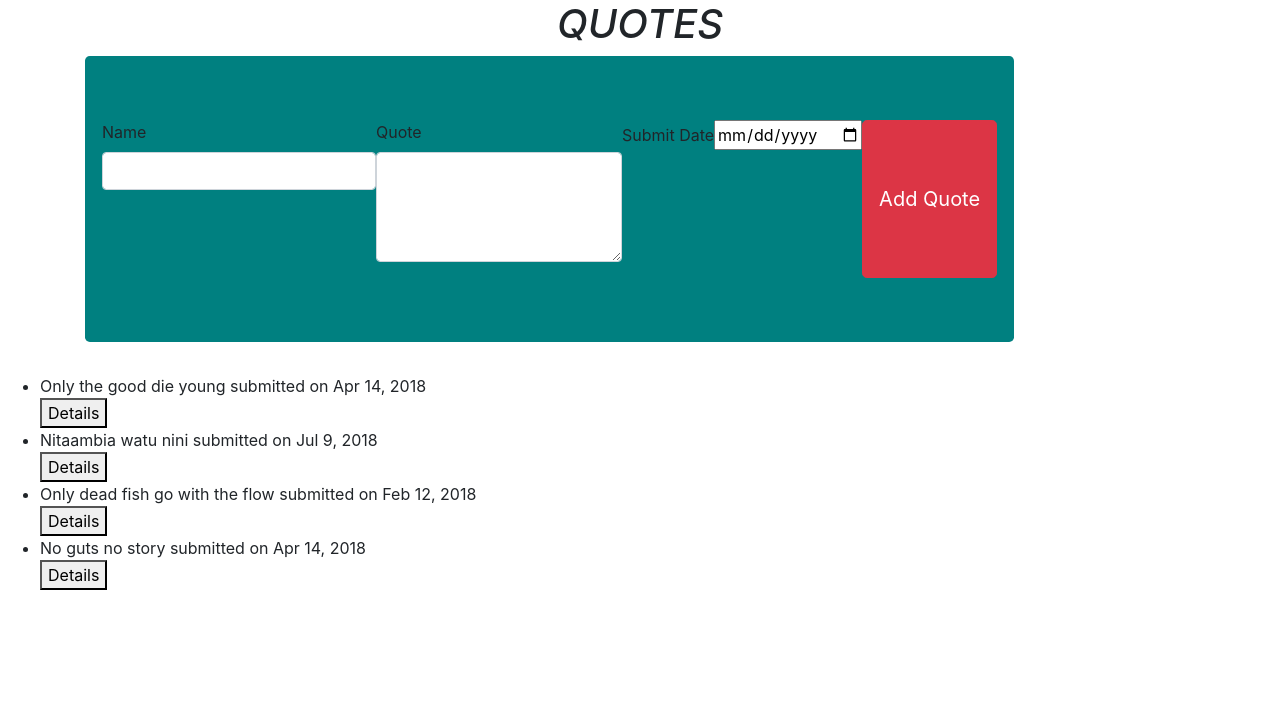
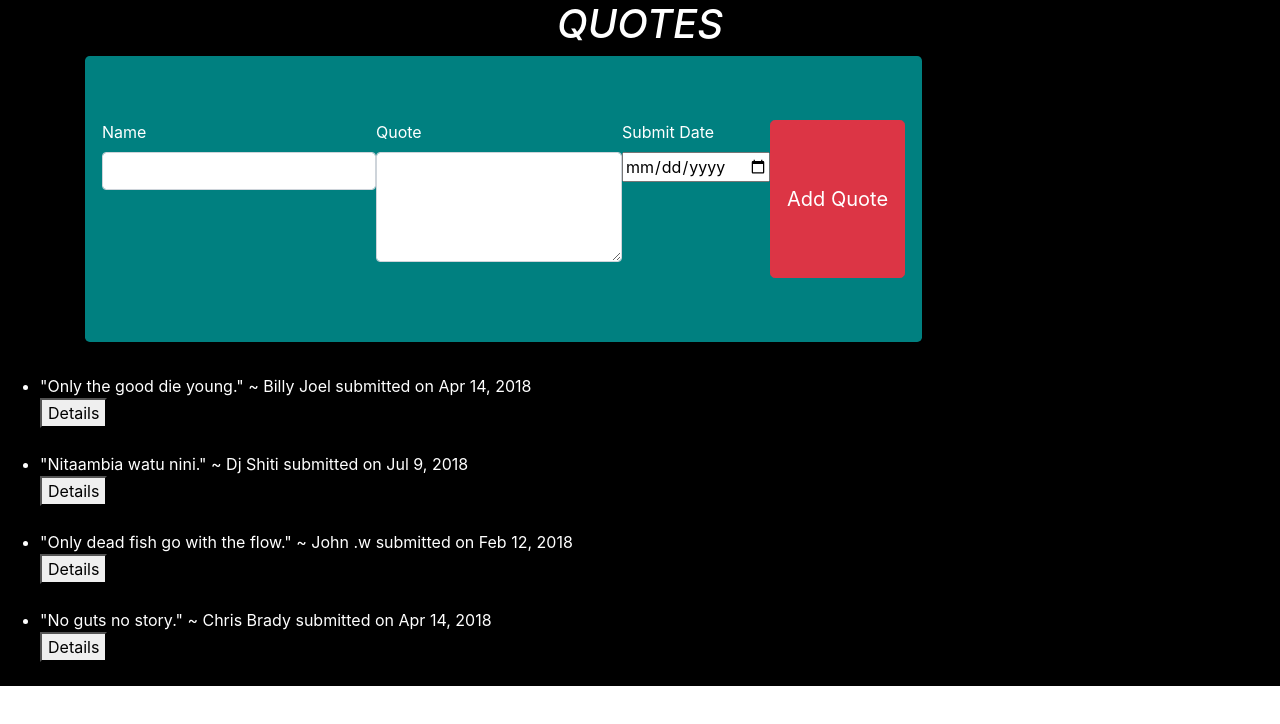
Before and after one commit to chiriket/Quotes, an Angular app: page / in a window 1280 px wide. Shown: the top 724 px of the page. Built offline with nearby package versions, Linux system fonts and the light colour scheme.

Commit message:
all changes

```diff
--- a/src/app/app.component.ts
+++ b/src/app/app.component.ts
@@ -8,10 +8,10 @@ import { Quote } from './quote';
 
 export class AppComponent {
     quotes = [
-    new Quote(1,'Only the good die young','posted by Billy Joel',new Date(2018,3,14)),
-    new Quote(2,'Nitaambia watu nini','posted by Dj Shiti',new Date(2018,6,9)),
-    new Quote(3, 'Only dead fish go with the flow','posted by Anny',new Date(2018,1,12)),
-    new Quote(4, 'No guts no story','posted by Chris Brady',new Date(2018,3,14)),
+    new Quote(1,'"Only the good die young." ~ Billy Joel','posted by Joy',new Date(2018,3,14)),
+    new Quote(2,'"Nitaambia watu nini." ~ Dj Shiti','posted by Sharon K',new Date(2018,6,9)),
+    new Quote(3, '"Only dead fish go with the flow." ~ John .w','posted by Anny',new Date(2018,1,12)),
+    new Quote(4, '"No guts no story" ~ Chris Brady.','posted by Chris Brian',new Date(2018,3,14)),
 
     ]
 
--- a/src/app/quote-details/quote-details.component.html
+++ b/src/app/quote-details/quote-details.component.html
@@ -1,3 +1,4 @@
 <p>{{quote.description}}</p>
-
+<p>Upvotes: {{quote.upvotes}}</p>
+<p>Downvotes:{{quote.downvotes}}</p>
 <button class="btn btn-danger"   (click) = 'quoteDelete(true)'> Delete Quote </button>
--- a/src/app/quote-form/quote-form.component.css
+++ b/src/app/quote-form/quote-form.component.css
@@ -3,7 +3,6 @@
 }
 .formgroup{
     display: inline-block;
-    width: 250px;
-    text-align: right;
+
 
 }
--- a/src/app/quote-form/quote-form.component.html
+++ b/src/app/quote-form/quote-form.component.html
@@ -23,7 +23,7 @@
           </div>
 
           <div class="form-group">
-              <label for="Submit">Submit Date</label>
+              <label for="Submit">Submit Date</label><br>
               <input type='date' id="submit" [(ngModel)]="newQuote.submitDate" name="submitDate" #submitDate="ngModel" required >
               <div [hidden]="submitDate.valid || submitDate.pristine" class="alert alert-danger">
                   <p> Submit Date is Required</p>
--- a/src/app/quote.ts
+++ b/src/app/quote.ts
@@ -1,6 +1,11 @@
 export class Quote {
+  public showDetails:boolean;
+  public upvotes:number;
+  public downvotes:number;
     public showDescription:boolean;
     constructor(public id:number, public name:string, public description:string,public submitDate:Date){
     this.showDescription=false
+        this.upvotes = 0
+        this.downvotes = 0
 }
 }
--- a/src/app/quote/quote.component.css
+++ b/src/app/quote/quote.component.css
@@ -2,3 +2,8 @@ h1{
     text-align: center;
     font-style: oblique;
 }
+body{
+    background-color: black;
+    color: white;
+
+}
--- a/src/app/quote/quote.component.html
+++ b/src/app/quote/quote.component.html
@@ -7,11 +7,16 @@
   </div>
 
 
-
 <ul>
   <div *ngFor='let quote of quotes;let i = index'>
     <li appStrikethrough>{{quote.name}} submitted on {{quote.submitDate|date}} </li>
     <button  (click)='toogleDetails(i)'>Details</button>
+
+
+  <div class= "votebtn" style="text-align:right">
+    <button class = "btn" (click) = upvote(i)> <i class="fas fa-thumbs-up"></i> </button>
+    <button class = "btn" (click) = downvote(i)> <i class="fas fa-thumbs-down"></i> </button>
+  </div>
 
 
     <app-quote-details *ngIf="quote.showDescription" [quote]='quote'(isComplete)= 'deleteQuote($event,i)'></app-quote-details>
--- a/src/app/quote/quote.component.ts
+++ b/src/app/quote/quote.component.ts
@@ -8,10 +8,10 @@ import { Quote } from '../quote';
 })
 export class QuoteComponent implements OnInit {
   quotes = [
-    new Quote(1,'Only the good die young','posted by Billy Joel',new Date(2018,3,14)),
-    new Quote(2,'Nitaambia watu nini','posted by Dj Shiti',new Date(2018,6,9)),
-    new Quote(3, 'Only dead fish go with the flow','posted by Anny',new Date(2018,1,12)),
-    new Quote(4, 'No guts no story','posted by Chris Brady',new Date(2018,3,14)),
+    new Quote(1,'"Only the good die young." ~ Billy Joel','posted by Joy',new Date(2018,3,14)),
+    new Quote(2,'"Nitaambia watu nini." ~ Dj Shiti','posted by Sharon K',new Date(2018,6,9)),
+    new Quote(3, '"Only dead fish go with the flow." ~ John .w','posted by Anny',new Date(2018,1,12)),
+    new Quote(4, '"No guts no story." ~ Chris Brady','posted by Chris Brian',new Date(2018,3,14)),
 
   ]
   addNewQuote(quote){
@@ -19,6 +19,17 @@ export class QuoteComponent implements OnInit {
     quote.id=quoteLength+1;
     quote.submitDate = new Date(quote.submitDate)
     this.quotes.push(quote)}
+
+
+
+    upvote(i){
+      this.quotes[i].upvotes+=1
+    }
+    downvote(i){
+      this.quotes[i].downvotes+=1
+    }
+
+
 
 deleteQuote(isComplete,index){
   let toDelete=confirm(`Are you sure you want to delete ${this.quotes[index].name}`)
```
Also changed, not shown: 2 other files (tests, documents, lock files or other folders).
